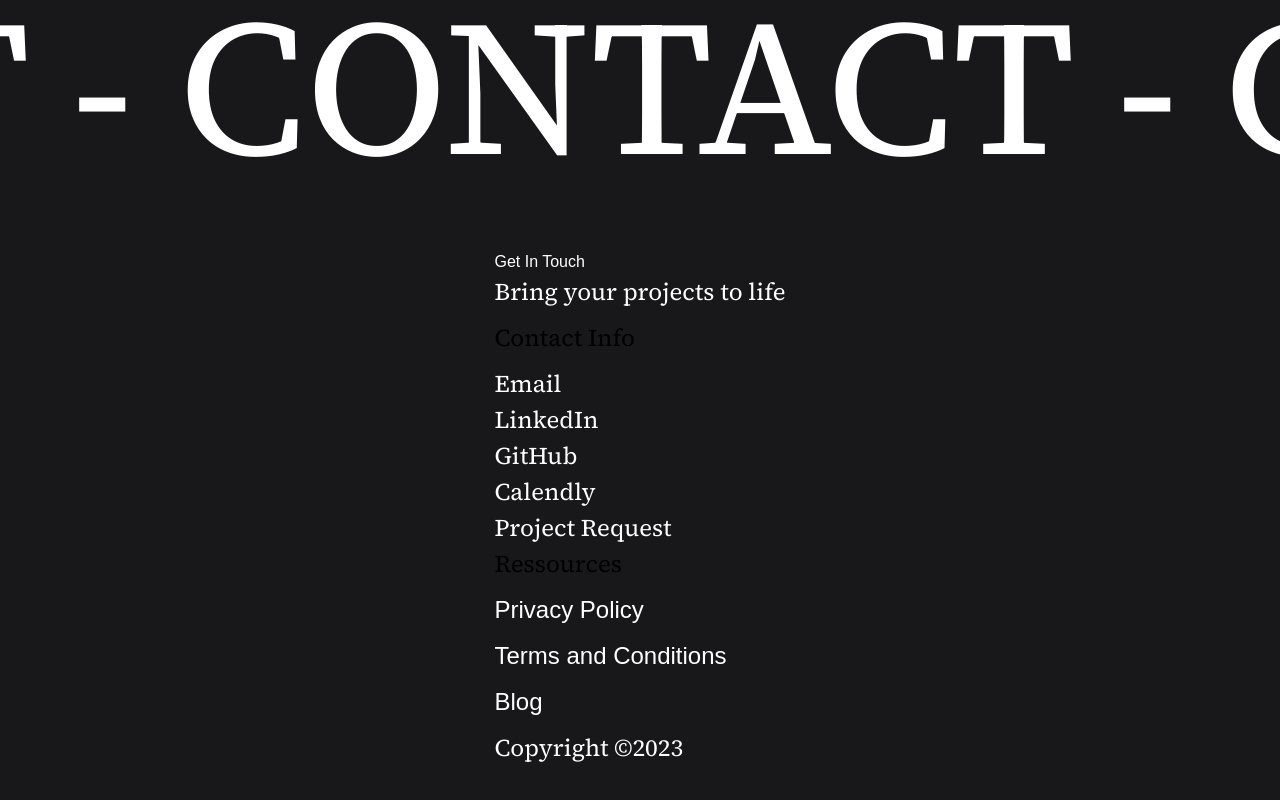
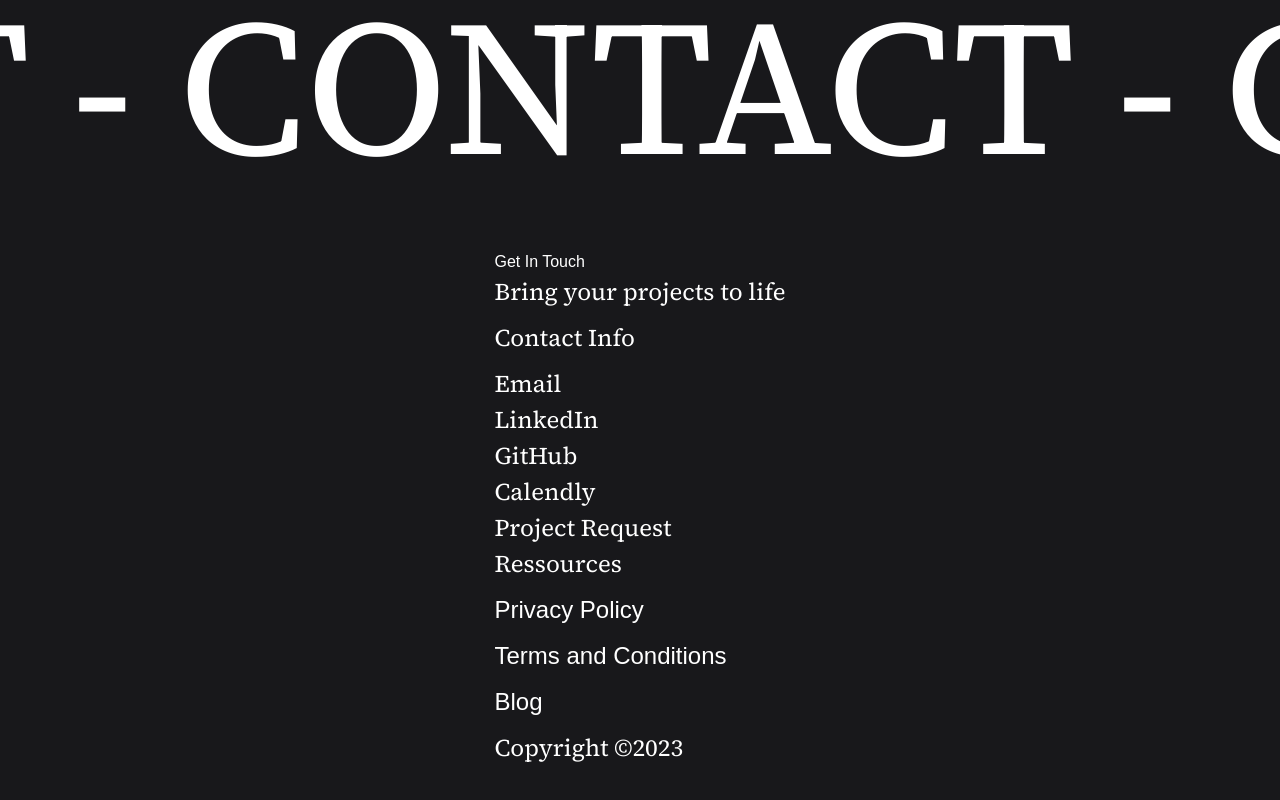
Before and after one commit to enzo-mourany/portfolio-v2, a Next.js app: page / in a window 1280 px wide. Shown: the part 5101-5901 px from the top of the page. Built offline with nearby package versions, Linux system fonts and the light colour scheme.

Commit message:
feat: add h3 default style

```diff
--- a/styles/globals.css
+++ b/styles/globals.css
@@ -25,4 +25,7 @@
     h2 {
         @apply text-white font-manrope;
     }
+    h3 {
+        @apply text-white font-manrope;
+    }
 }
```
